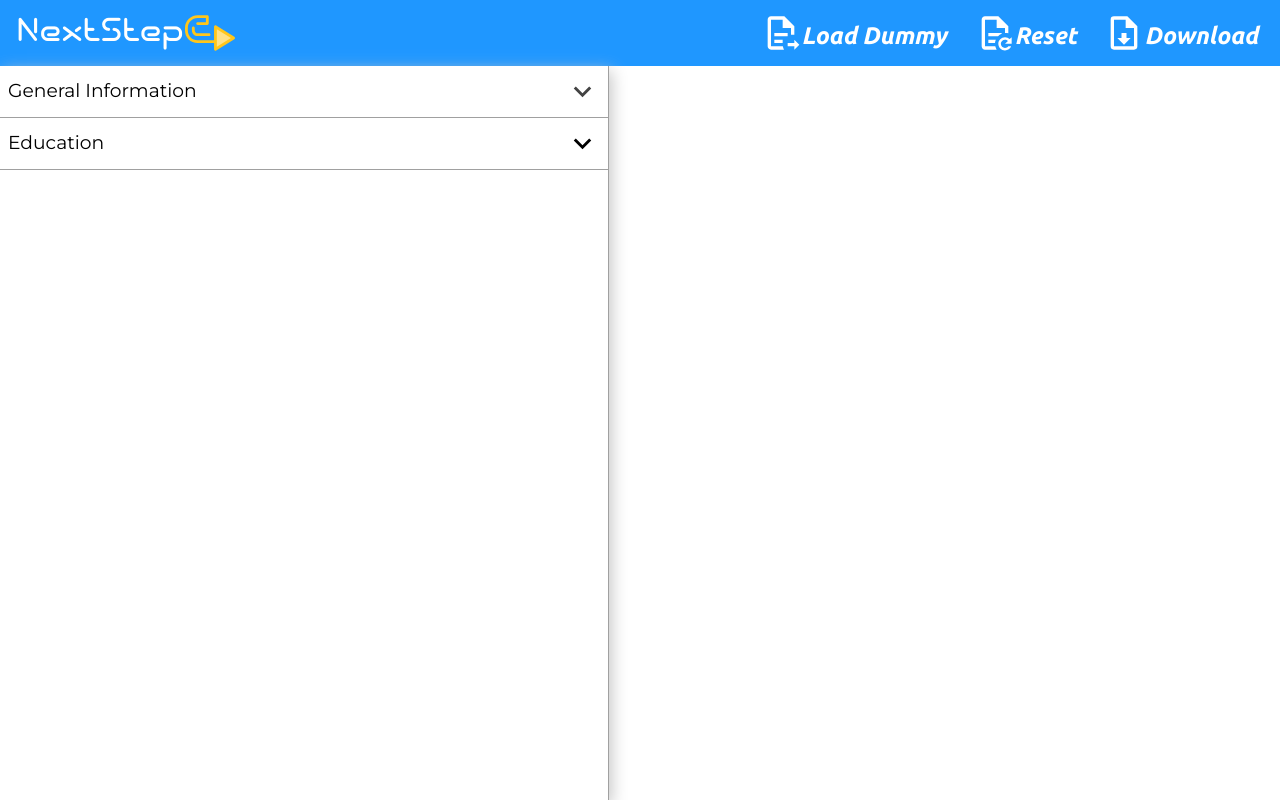
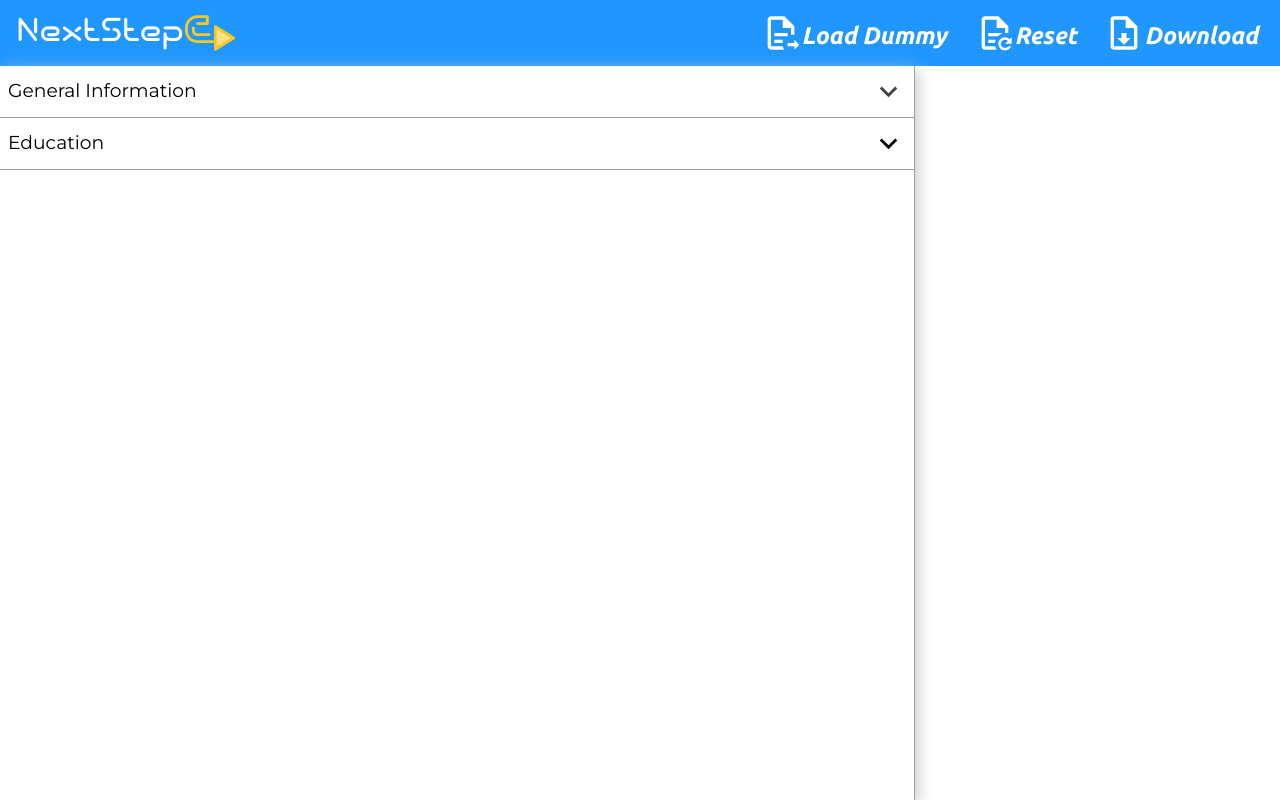
Before and after one commit to Suryakumar-Selvakumar/NextStepCV, a React (Vite) app: page / in a window 1280 px wide. Built offline with nearby package versions, Linux system fonts and the light colour scheme.

Commit message:
refactor(`Education.jsx`): Make cards more compact
Remove placeStudy and school to make the Education cards more compact

```diff
--- a/src/components/Education.jsx
+++ b/src/components/Education.jsx
@@ -26,14 +26,14 @@ export function Education(props) {
   return (
     <div className="education-card" data-id={education.id}>
       <div>
-        <div>
+        {/* <div>
           <p>{education.school}</p>
           <hr />
         </div>
         <div>
           <p>{education.placeStudy}</p>
           <hr />
-        </div>
+        </div> */}
         <div>
           <p>{education.titleStudy}</p>
           <hr />
--- a/src/components/EducationSection.jsx
+++ b/src/components/EducationSection.jsx
@@ -389,6 +389,14 @@ export function EducationSection() {
                   if (educationDetails.completedStudy) {
                     document
                       .getElementById("end-date-study")
+                      .setAttribute(
+                        "min",
+                        educationDetails.startDateStudy
+                          ? educationDetails.startDateStudy
+                          : "1900-12-31"
+                      );
+                    document
+                      .getElementById("end-date-study")
                       .setAttribute("max", returnToday());
                   } else {
                     document
@@ -396,7 +404,7 @@ export function EducationSection() {
                       .setAttribute("min", returnToday());
                     document
                       .getElementById("end-date-study")
-                      .setAttribute("max", 2100 - 12 - 31);
+                      .setAttribute("max", "2100-12-31");
                   }
                 }}
                 required
--- a/src/styles/App.css
+++ b/src/styles/App.css
@@ -72,5 +72,5 @@ h6 {
 
 main {
   display: grid;
-  grid-template-columns: 0.45fr 0.55fr;
+  grid-template-columns: 915px 0.55fr;
 }
--- a/src/styles/EducationSection.css
+++ b/src/styles/EducationSection.css
@@ -11,17 +11,17 @@
   display: flex;
   flex-direction: column;
   overflow: hidden;
-  transition: height 0.25s ease;
+  transition: height 0.5s ease;
   gap: 1rem;
   font-family: myFontRegular;
   padding: 0 1rem;
   justify-content: space-between;
+  box-sizing: content-box;
 }
 
 .education-main.visible {
-  height: 725px;
+  height: 760px;
   border-bottom: 1px solid var(--sidebar-border-color);
-  overflow: auto;
 }
 
 #add-education {
@@ -122,6 +122,7 @@
   display: flex;
   flex-wrap: wrap;
   padding: 0.75rem 1rem;
-  margin-bottom: 5rem;
+  margin-top: 1rem;
+  margin-bottom: 1rem;
   gap: 1rem;
 }
```
